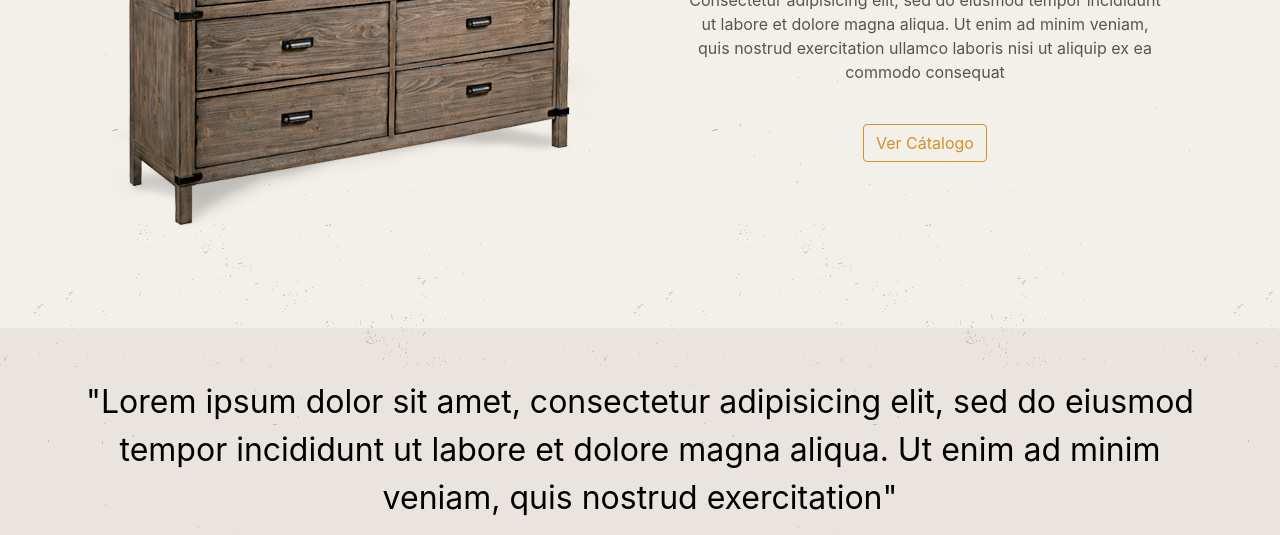
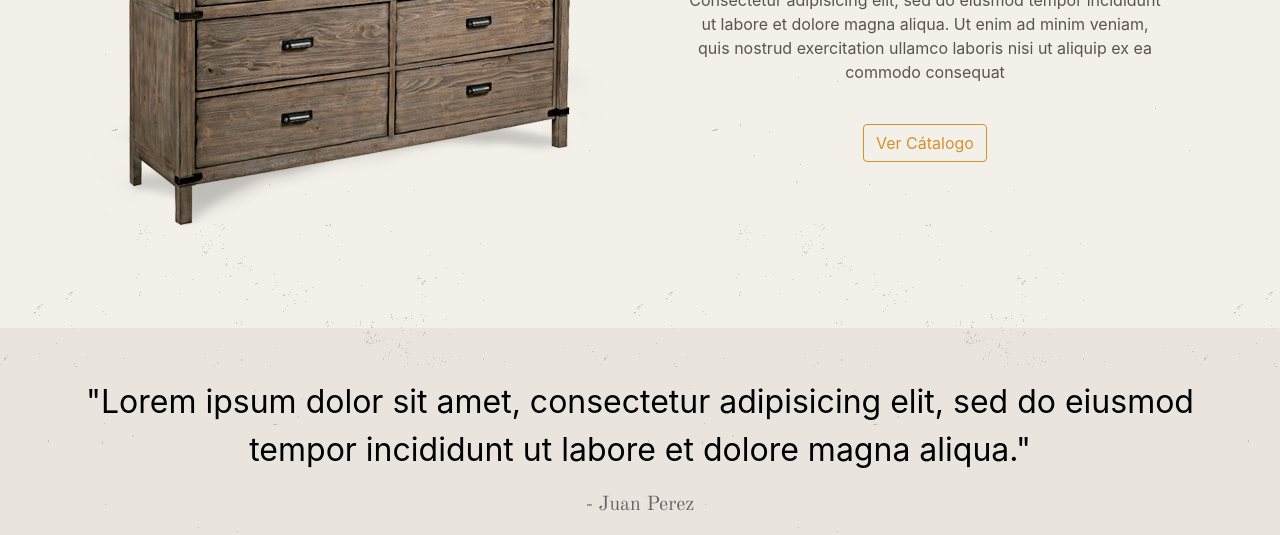
Before and after one commit to MalenaMaffei/carpinteria, a website: page src/index.html in a window 1280 px wide. Shown: the part 262-797 px from the top of the page. Drawn offline with nearby package versions, Linux system fonts and the light colour scheme.

Commit message:
shorter quote

```diff
--- a/src/index.html
+++ b/src/index.html
@@ -85,7 +85,7 @@
         <div class="container">
             <div class="row">
                 <div class="col text-center">
-                    <p>"Lorem ipsum dolor sit amet, consectetur adipisicing elit, sed do eiusmod tempor incididunt ut labore et dolore magna aliqua. Ut enim ad minim veniam, quis nostrud exercitation"</p>
+                    <p>"Lorem ipsum dolor sit amet, consectetur adipisicing elit, sed do eiusmod tempor incididunt ut labore et dolore magna aliqua."</p>
                     <p class="customer">- Juan Perez</p>
                 </div>
             </div>
```
